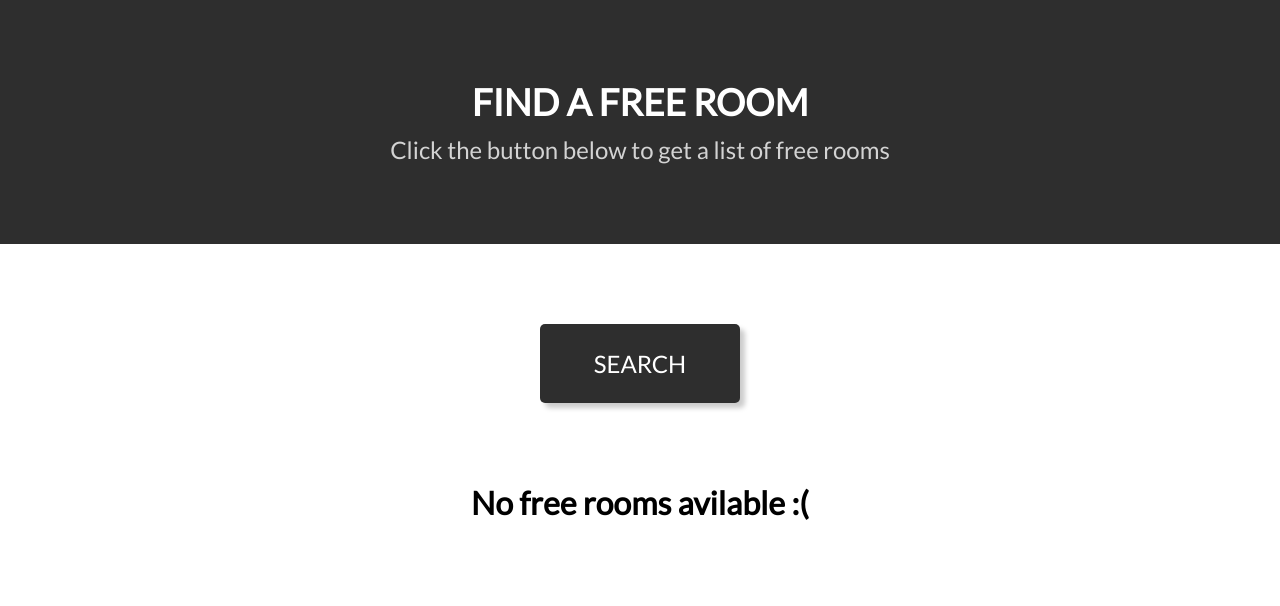
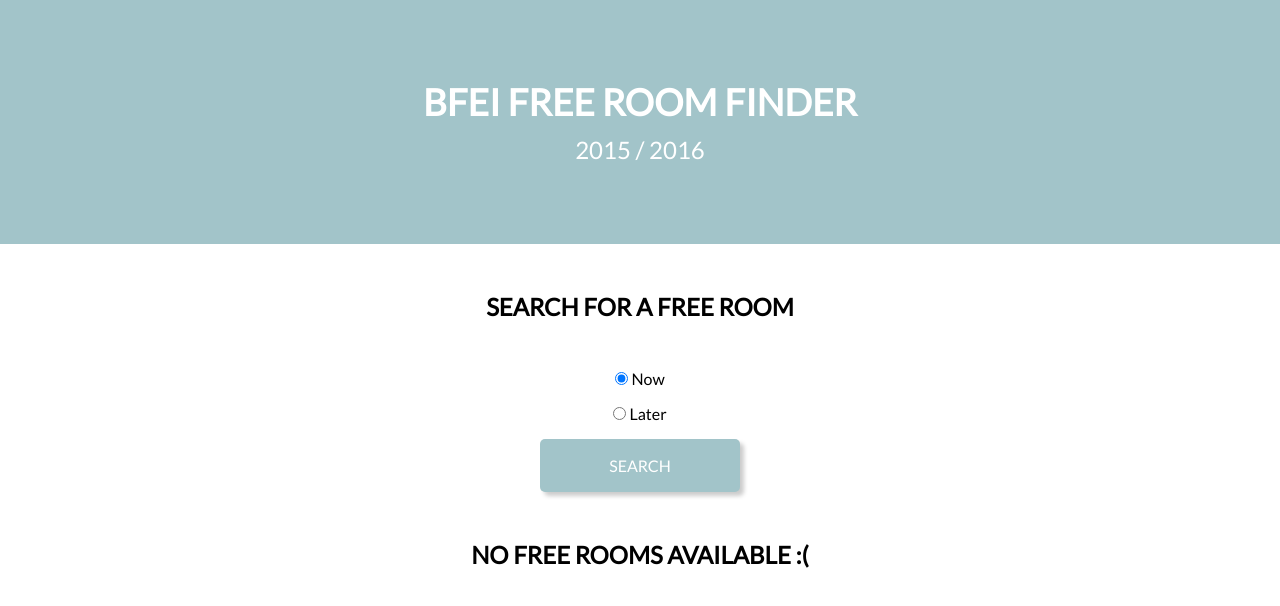
Before and after one commit to larfoley/bfei, a plain HTML site: page index.html in a window 1280 px wide. Both pictures are taken after a click on the button "SEARCH". Drawn offline with Linux system fonts and the light colour scheme.

Commit message:
First commit

```diff
--- a/css/styles.css
+++ b/css/styles.css
@@ -1,3 +1,6 @@
+/*
+	opal
+*/
 @media screen and (max-width: 500px) {
 	body {
 		font-size: .8em;
@@ -10,18 +13,24 @@ body {
 	margin: 0;
 }
 
-.wrapper {
+.app_wrapper {
 	width: 90%;
-	max-width: 500px;
-	margin: 5em auto;
+	max-width: 600px;
+	margin: 3em auto;
+}
+
+.section {
+	margin-top: 3em;
 }
 
 header  {
-	background: #2e2e2e;
+	background: #a2c4c9	;
 	padding: 5em 5%;
 	color: white;
 }
-
+h2 {
+	text-transform: uppercase;
+}
 header h1 {
 	font-size: 2.3em;
 	margin: 0;
@@ -32,18 +41,19 @@ header h1 {
 header p {
 	font-size: 1.5em;
 	margin: 0;
-	color: lightgray;
+	color: ;
 }
 
 #btn {
 	border: none;
 	outline: none;
-	font-size: 1.5em;
+	font-size: 1em;
 	border-radius: 5px;
-	background: #2e2e2e;
+	background: #a2c4c9;
 	color: white;
 	text-transform: uppercase;
-	box-shadow: 5px 5px 5px #ccc;
+	box-shadow: 4px 4px 4px #ccc;
+	min-width: 200px;
 }
 
 #btn:hover {
@@ -65,12 +75,6 @@ header p {
 	box-shadow: 0;
 	color: #ccc;
 }
-#h2 {
-	margin: 2.5em 0 1em 0;
-	font-size: 2em;
-	/*border-bottom: 1px solid #ccc;*/
-	/*padding-bottom: 1em; */
-}
 
 #ul {
 	margin: 0;
@@ -82,8 +86,15 @@ header p {
 	list-style: none;
 	font-size: 1.6em;
 	color: gray;
-	font-weight: bold;
 	margin: .5em 0;
 	/*padding: .5em 0;*/
 	border-radius: 5px;
 }
+
+.hide {
+	display: none;
+}
+
+#later:checked ~ select {
+	display: inline-block;
+}
--- a/index.html
+++ b/index.html
@@ -2,20 +2,38 @@
 	<head>
 		<meta charsset="utf-8">
 		<meta http-equiv="X-UA-Compatible" content="IE=edge">
-  		<meta name="viewport" content="width=device-width, initial-scale=1">
+  	<meta name="viewport" content="width=device-width, initial-scale=1">
 		<link href='https://fonts.googleapis.com/css?family=Lato' rel='stylesheet' type='text/css'>
 		<link rel="stylesheet" type="text/css" href="css/reset.css">
 		<link rel="stylesheet" type="text/css" href="css/styles.css">
 	</head>
 	<body>
-		<header>
-			<h1>Find a free Room</h1>
-			<p>Click the button below to get a list of free rooms</p>
+		<header class="app_header">
+			<h1>BFEI Free Room Finder</h1>
+			<p>2015 / 2016</p>
 		</header>
-		<div class="wrapper">
+		<div class="app_wrapper">
+			<h2>Search for a Free Room</h2>
+			<div class="section searchOption">
+				<p class="field">
+					<input id="now" type="radio" name="option" value="male" checked>
+					<label for="now">Now</label>
+				</p>
+				<p class="field">
+					<input id="later" type="radio" name="option" value="female">
+					<label for="later">Later</label>
+					<select name="select" class="hide">
+  				<option value="8:00 am">8:00 AM</option>
+  				<option value="9:00 am" selected>9:00 AM</option>
+  				<option value="10:00 am">10:00 AM</option>
+				</select>
+				</p>
+			</div>
 			<button id="btn"><a href="#h2">Search</a></button>
-			<h2 id="h2"></h2>
-			<ul id="ul"></ul>
+			<div class="section searchResults">
+				<h2 id="h2"></h2>
+				<ul id="ul"></ul>
+			</div>
 		</div>
 		<script type="text/javascript" src="js/timetable.js"></script>
 		<script type="text/javascript" src="js/app.js"></script>
--- a/js/app.js
+++ b/js/app.js
@@ -26,35 +26,86 @@ function time(){
 	return t;
 }
 
-function findFreeRooms(free) {
+function findFreeRooms(atTime) {
+
 	var freeRooms = [];
-	var free_periods;
+	var freePeriods = [];
+	var freeRoomIndex = 0;
+	var searchTime;
 
-	//search rooms
+	if (atTime !== undefined | atTime !== "") {
+		//Set the searchTime var to a specified time
+		searchTime = atTime;
+	} else {
+		searchTime = time();
+	}
+
+	//search the rooms
 	for (var i = 0; i < rooms.length; i++) {
 		console.log("Checking Room " + rooms[i].name )
 		for (var j = 0; j < rooms[i].timetables.length; j++) {
-			//Check timetables
+			//Check todays timetable
 			if (today() === rooms[i].timetables[j].day) {
+				// Find out what periods are free
 				for (var k = 0; k < rooms[i].timetables[j].free_periods.length; k++) {
 					if (
-						time() >= rooms[i].timetables[j].free_periods[k].start &&
-						time() <= rooms[i].timetables[j].free_periods[k].finnish
+						searchTime >= rooms[i].timetables[j].free_periods[k].start &&
+						searchTime <= rooms[i].timetables[j].free_periods[k].finnish
 						) {
-						freeRooms.push(rooms[i]);
-						free_period = rooms[i].timetables[j].free_periods[k];
+						// Push
+						freeRooms[freeRoomIndex] = {};
+						freeRooms[freeRoomIndex].name = rooms[i].name;
+						freeRooms[freeRoomIndex].freeUntil = convertTime(rooms[i].timetables[j].free_periods[k].finnish);
+						freeRoomIndex++;
+						//freePeriods.push(rooms[i].timetables[j].free_periods[k]);
 					}
 				};
 			};
 		};
 	}
-	if (free === "period") {
-		return free_period
-	} else {
+	// This function takes a numered format and converts it to time string
+	function convertTime(time) {
+		/*var timePeriod;
+		if (timePeriod >= 1300) {
+			timePeriod = " PM"
+		} else timePeriod = " AM";*/
+
+ 		var time = time.toString();
+		strArray = time.split("");
+		newString = "";
+		for (var i = 0; i < strArray.length; i++) {
+			if ( i === strArray.length - 2) {
+				newString += ":";
+			}
+			newString += strArray[i]
+		};
+
+		//newString += timePeriod;
+
+		return newString;
+	}
+	console.log(freeRooms)
 	return freeRooms;
 }
-
+// Serachs for free rooms and appends them to the document
+// pass the time paramater a value for a specific time
+function init() {
+	//
+	var searchTime;
+	// Clear the Serach Results
+	document.getElementById("ul").innerHTML = "";
+	document.getElementById("h2").innerHTML = "";
+	//Check which option is used
+	if (document.getElementById("now").checked === "checked") {
+		alert(this);
+		searchTime = time();
+	} else {
+		var selectedTime;
+		// Get Selceted elements values
+		// iterate through the select options and get the selected one
+		searchTime = selectedTime;
 	}
+	var freeRooms = findFreeRooms(later);
 
 	function createListItems(x) {
 		var els = [];
@@ -65,105 +116,34 @@ function createListItems(x) {
 	}
 
 	function updateListItems() {
-	var freeRooms = findFreeRooms();
-
-	for (var i = 0; i < freeRooms[0].timetables.length; i++) {
-		if (freeRooms[0].timetables[i].day === today()) {
-			for (var i = 0; i < freeRooms[0].timetables[i].free_periods.length; i++) {
-
-			};
-		}
-	};
-
 		var els = createListItems(freeRooms.length);
 		for (var i = 0; i < els.length; i++) {
-		els[i].innerText = freeRooms[i].name;
+			els[i].innerHTML = "<strong>" + freeRooms[i].name + "</strong>" + " is free until " + "<strong>" + freeRooms[i].freeUntil + "</strong>" ;
 		};
 		return els;
 	}
 
-function setMode(mode) {
-	var bool = false;
-	if (localStorage.getItem("mode") === null) {
-		alert("empty cache; setting mode to default");
-		localStorage.setItem("mode", "default");
-		return "default";
-	}
-	function changeMode(mode) {
-		localStorage.setItem("mode", mode)
-	}
-	document.body.onclick = function() {
-		var mode;
-		if (bool) {
-			mode = "auto"
-			bool = false;
-		} else {
-			mode = "default"
-			bool = true;
-		}
-		changeMode(mode);
-		alert("mode has been changed to " + mode)
-
-	}
-
-}
 
 	function renderHTML() {
 		if (true/*isScoolOpen()*/) {
-		//Create html and upadte
-		if (findFreeRooms().length > 0) {
+			if (freeRooms.length > 0) {
 				document.getElementById('h2').innerText = "The Following Rooms are Free";
 				for (var i = 0; i < updateListItems().length; i++) {
 					document.getElementById('ul').appendChild(updateListItems()[i]);
 				};
 			} else {
-			document.getElementById('h2').innerText = "No free rooms avilable :(";
+				document.getElementById('h2').innerText = "No free rooms available :(";
 			}
 		} else {
 			document.getElementById('h2').innerText = "School is closed";
 		}
+
 	};
 
-function init() {
-	if (localStorage.getItem("mode") === "default") {
+	setTimeout(function(){
 		renderHTML();
-	} else if (localStorage.getItem("mode") === "auto") {
-		//autoMode();
-	} else {
-		//findFreeRooms();
-		document.getElementById("btn").onclick = renderHTML();
-	}
+	}, 500)
+
 }
 
-init();
-
-document.getElementById("btn").onclick = renderHTML;
-
-
-
-function convertTimeFormat(time) {
-	var newTime;
-	time = time.toString()
-
-	newTime = time.charAt(0);
-	newTime += time.charAt(1);
-	newTime += ":";
-	newTime += time.charAt(2);
-	newTime += time.charAt(3)
-	newTime += " PM"
-	return newTime
-}
-
-
-window.onbeforeunload = function (e) {
-  var e = e || window.event;
-  var message = "You have not finnished the Quiz."
-  //IE & Firefox
-  if (e) {
-    e.returnValue = message;
-  }
-
-  // For Safari
-  return message;
-};
-console.log(convertTimeFormat(1890));
+document.getElementById("btn").onclick = init;
--- a/js/timetable.js
+++ b/js/timetable.js
@@ -1,14 +1,72 @@
 var rooms = [
+{
+		name: "Room 104 ( Beauty Room )",
+		timetables: [
+			{
+				day: "Monday",
+				free_periods: [
+					{
+						start: 850,
+						finnish: 950,
+					},
+					{
+						start: 1700,
+						finnish: 1800,
+					},
+				],
+			},
+			{
+				day: "Tuesday",
+				free_periods: [
+					{
+						start: 1600,
+						finnish: 1800,
+					},
+				],
+			},
+			{
+				day: "Wednesday",
+				free_periods: [
+					{
+						start: 850,
+						finnish: 950,
+					},
+					{
+						start: 1700,
+						finnish: 1800,
+					},
+				],
+			},
+			{
+				day: "Thursday",
+				free_periods: [
+					{
+						start: 1700,
+						finnish: 1800,
+					},
+				],
+			},
+			{
+				day: "Friday",
+				free_periods: [
+					{
+						start: 1500,
+						finnish: 1800,
+					},
+				],
+			},
+		],
+	},
+
 	{
-		name: "Room 105",
-		hasComputers: false,
+		name: "Room 105 ( Classroom )",
 		timetables: [
 			{
 				day: "Monday",
 				free_periods: [
 					{
 						start: 1700,
-						finnish: 2400,
+						finnish: 1800,
 					},
 				],
 			},
@@ -60,7 +118,7 @@ var rooms = [
 	},
 
 	{
-		name: "Room 106 - Beauty Room",
+		name: "Room 106( Beauty Room )",
 		hasComputers: false,
 		timetables: [
 			{
@@ -120,7 +178,7 @@ var rooms = [
 	},
 
 	{
-		name: "Room 107 - Classroom",
+		name: "Room 107 ( Classroom )",
 		hasComputers: false,
 		timetables: [
 			{
@@ -192,7 +250,7 @@ var rooms = [
 	},
 
 	{
-		name: "Room 108 - Computer Room",
+		name: "Room 108 ( Computer Room )",
 		hasComputers: true,
 		timetables: [
 			{
@@ -248,7 +306,7 @@ var rooms = [
 	},
 
 	{
-		name: "Room 109 - Computer Room",
+		name: "Room 109 ( Computer Room )",
 		hasComputers: true,
 		timetables: [
 			{
@@ -304,7 +362,7 @@ var rooms = [
 	},
 
 	{
-		name: "Room 112 - Boardroom",
+		name: "Room 112 ( Boardroom )",
 		hasComputers: true,
 		timetables: [
 			{
@@ -364,8 +422,8 @@ var rooms = [
 	},
 
 	{
-		name: "Room 114 - TM Room",
-		hasComputers: false,
+		name: "Room 114 ( TM Room )",
+		hasComputers: true,
 		timetables: [
 			{
 				day: "Monday",
@@ -1290,7 +1348,7 @@ var rooms = [
 		],
 	},
 	{
-		name: "Room B09 - Classroom",
+		name: "Room B09 ( Classroom )",
 		hasComputers: false,
 		timetables: [
 			{
@@ -1311,7 +1369,7 @@ var rooms = [
 				free_periods: [
 					{
 						start: 1200,
-						finnish: 1400
+						finnish: 1300
 					},
 					{
 						start: 1500,
```
Lines whose indentation alone changed are shown as unchanged.
